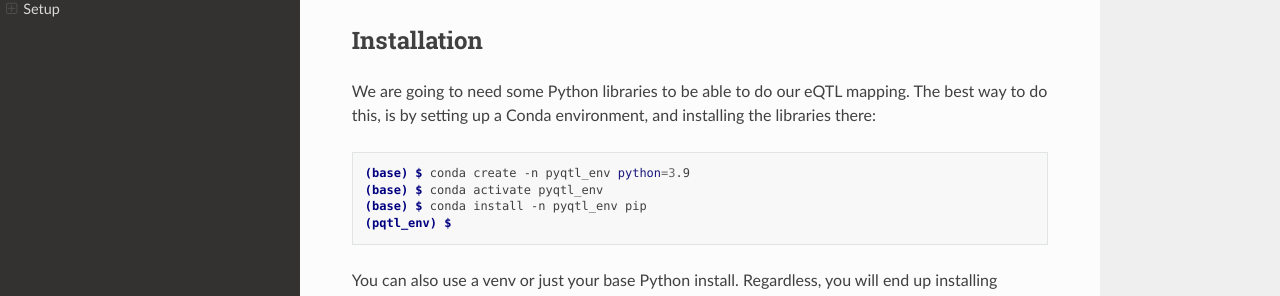
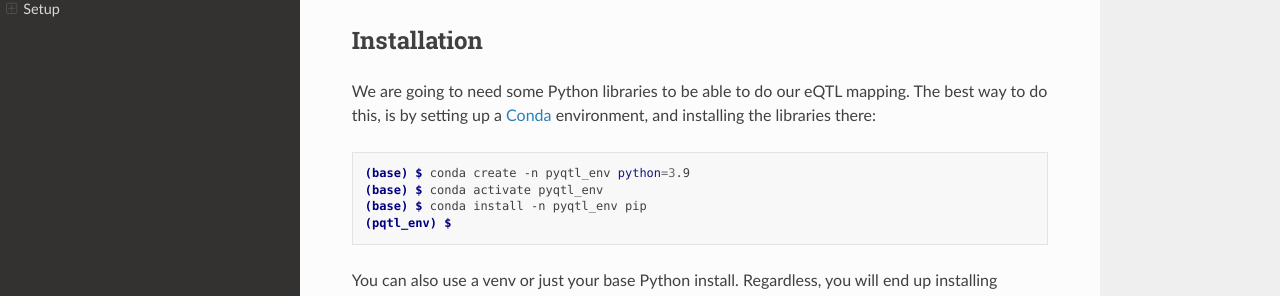
Before and after one commit to royoelen/hanze-python-qtl-workshop, a Sphinx documentation site: the page built from docs/source/setup.rst, in a window 1280 px wide and 900 px high. Shown: the part 136-432 px from the top of the window. Built offline with Sphinx 7.4.7 and the Read the Docs theme 2.0.0, drawn with Linux system fonts in a browser that asks for light colours; part of the change alters nothing that is shown.

```diff
--- a/docs/source/setup.rst
+++ b/docs/source/setup.rst
@@ -6,7 +6,7 @@ Setup
 Installation
 ------------
 
-We are going to need some Python libraries to be able to do our eQTL mapping. The best way to do this, is by setting up a Conda environment, and installing the libraries there:
+We are going to need some Python libraries to be able to do our eQTL mapping. The best way to do this, is by setting up a `Conda <https://docs.anaconda.com/free/miniconda/>`_ environment, and installing the libraries there:
 
 .. code-block:: console
 
```
